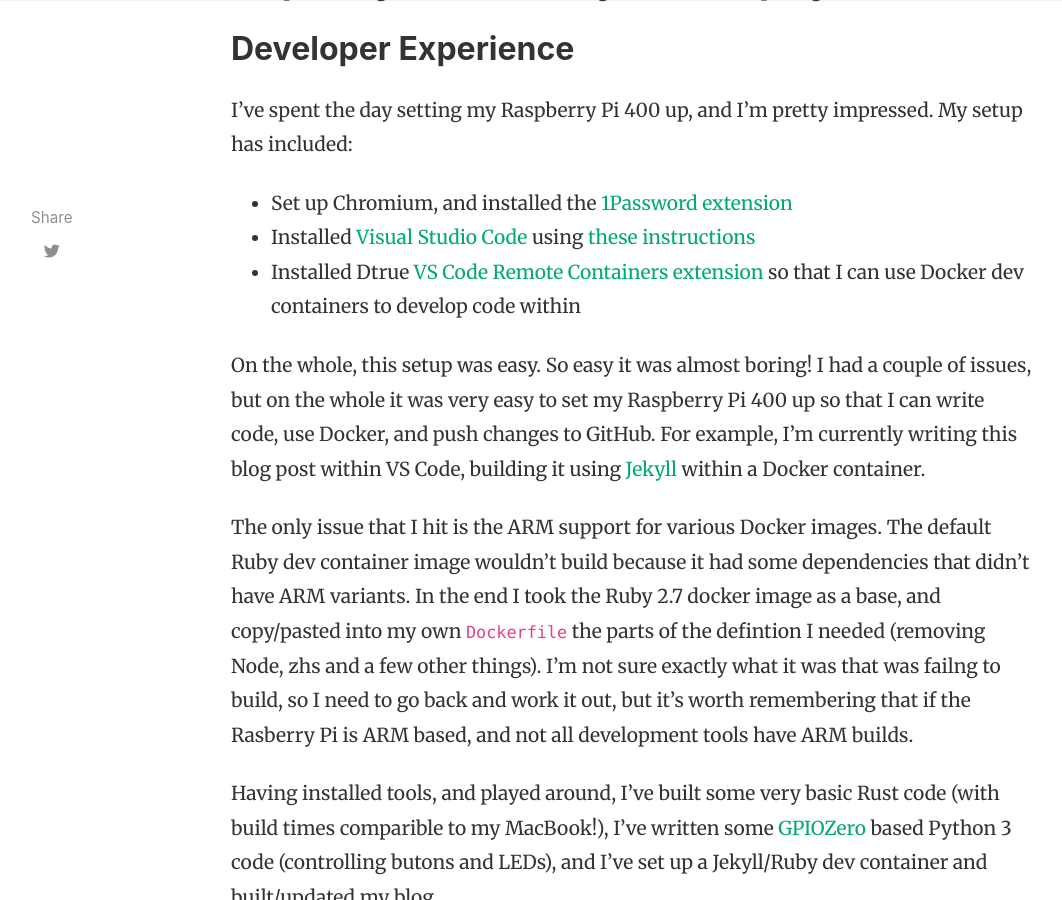
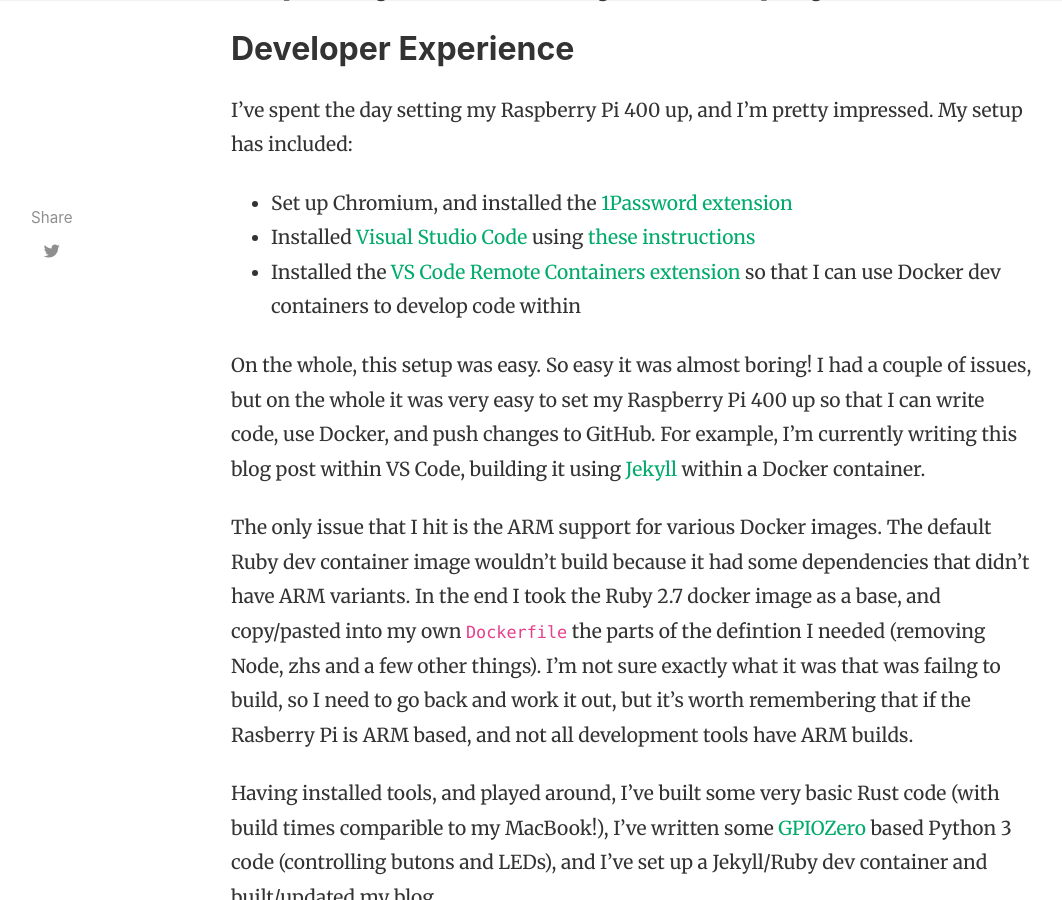
Before and after one commit to martinpeck/martinpeck.github.io, a Jekyll site: the page built from _posts/2020-11-06-Raspberry-Pi-400.markdown, in a window 1280 px wide and 900 px high, scrolled down 3974 px. Shown: the whole window, without its empty margins (54-1116 px from the left). Built offline with Jekyll 4.4.1, drawn with Linux system fonts in a browser that asks for light colours; nearby versions of some CDN libraries.

Commit message:
more typo fixing (thanks stuart!)

```diff
--- a/_posts/2020-11-06-Raspberry-Pi-400.markdown
+++ b/_posts/2020-11-06-Raspberry-Pi-400.markdown
@@ -57,7 +57,7 @@
 
 - Set up Chromium, and installed the [1Password extension](https://1password.com/)
 - Installed [Visual Studio Code](https://code.visualstudio.com/) using [these instructions](https://pimylifeup.com/raspberry-pi-visual-studio-code/)
-- Installed Dtrue [VS Code Remote Containers extension](https://marketplace.visualstudio.com/items?itemName=ms-vscode-remote.remote-containers) so that I can use Docker dev containers to develop code within
+- Installed the [VS Code Remote Containers extension](https://marketplace.visualstudio.com/items?itemName=ms-vscode-remote.remote-containers) so that I can use Docker dev containers to develop code within
 
 On the whole, this setup was easy. So easy it was almost boring! I had a couple of issues, but on the whole it was very easy to set my Raspberry Pi 400 up so that I can write code, use Docker, and push changes to GitHub. For example, I'm currently writing this blog post within VS Code, building it using [Jekyll](https://jekyllrb.com/) within a Docker container.
 
```
